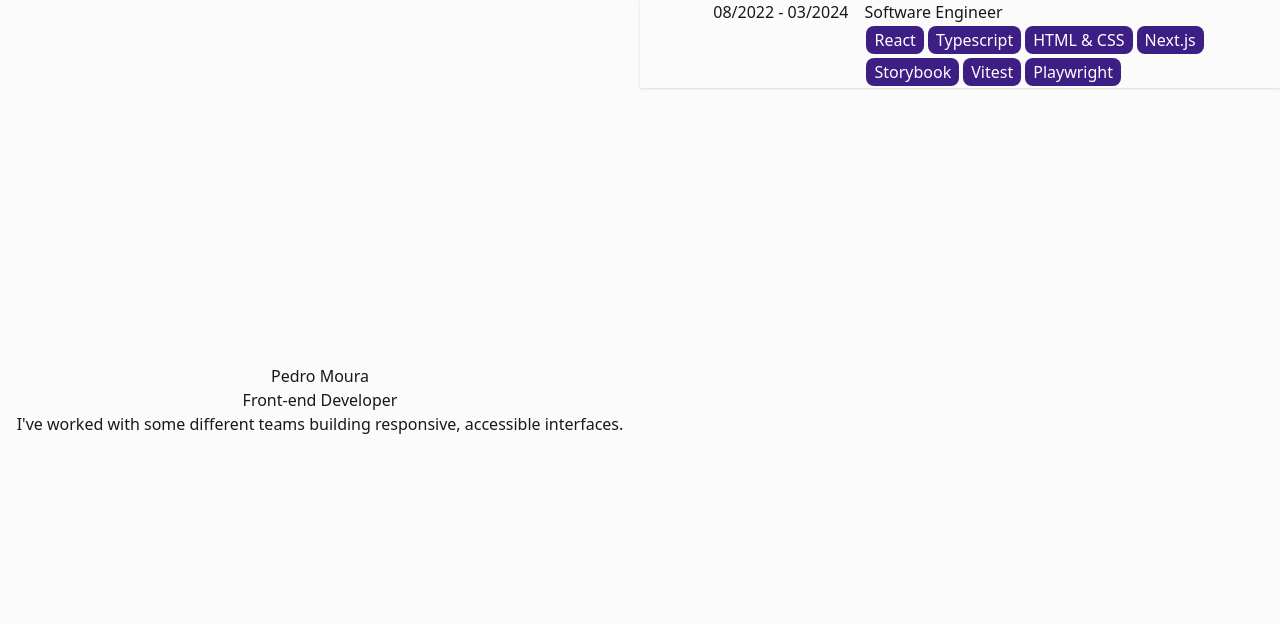
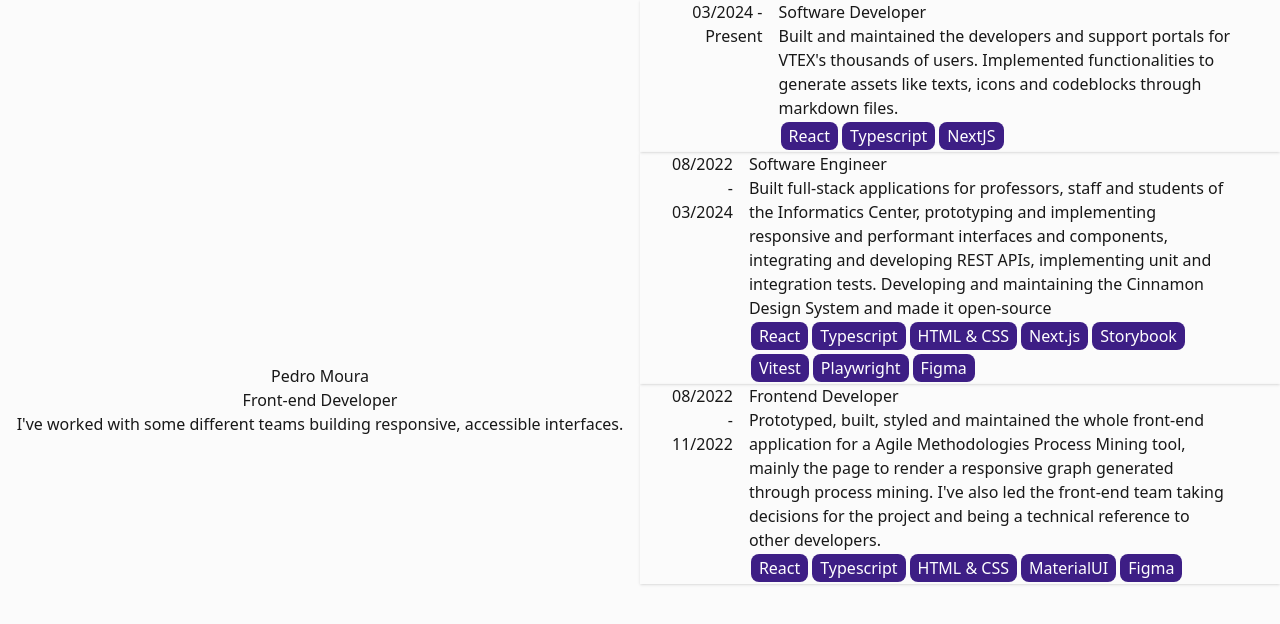
Before and after one commit to phvm/portfolio, a Vue app: page /work in a window 1280 px wide. Shown: the top 624 px of the page. Built offline with nearby package versions, Linux system fonts and the light colour scheme.

Commit message:
feat: experiences array

```diff
--- a/src/constants.ts
+++ b/src/constants.ts
@@ -15,15 +15,36 @@ interface Experience {
   skills: string[];
   startingDate: string;
   endDate: string;
+  company: string;
 }
 
 const experienceList: Experience[] = [
   {
+    experienceTitle: "Software Developer",
+    company: "VTEX-Lab",
+    description:
+      "Built and maintained the developers and support portals for VTEX's thousands of users. Implemented functionalities to generate assets like texts, icons and codeblocks through markdown files.",
+    startingDate: "03/2024",
+    endDate: "Present",
+    skills: ["React", "Typescript", "NextJS"],
+  },
+  {
     experienceTitle: "Software Engineer",
-    description: "",
+    company: "CInCoders",
+    description:
+      "Built full-stack applications for professors, staff and students of the Informatics Center, prototyping and implementing responsive and performant interfaces and components, integrating and developing REST APIs, implementing unit and integration tests. Developing and maintaining the Cinnamon Design System and made it open-source",
     startingDate: "08/2022",
     endDate: "03/2024",
-    skills: ["React", "Typescript", "HTML & CSS", "Next.js", "Storybook", "Vitest", "Playwright"],
+    skills: ["React", "Typescript", "HTML & CSS", "Next.js", "Storybook", "Vitest", "Playwright", "Figma"],
+  },
+  {
+    experienceTitle: "Frontend Developer",
+    company: "SERPRO",
+    description:
+      "Prototyped, built, styled and maintained the whole front-end application for a Agile Methodologies Process Mining tool, mainly the page to render a responsive graph generated through process mining. I've also led the front-end team taking decisions for the project and being a technical reference to other developers.",
+    startingDate: "08/2022",
+    endDate: "11/2022",
+    skills: ["React", "Typescript", "HTML & CSS", "MaterialUI", "Figma"],
   },
 ];
 
```
